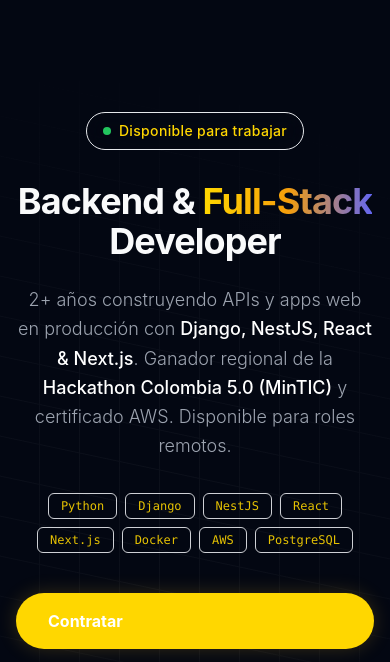
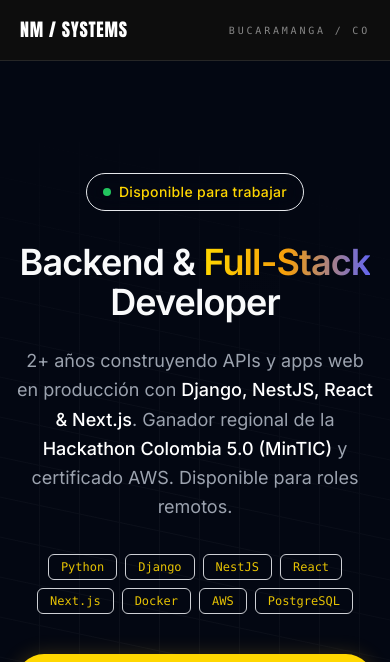
Before and after one commit to nicolas2601/mi-portafolio, an Astro site: page / in a window 390 px wide. Shown: the top 662 px of the page. Built offline with nearby package versions, Linux system fonts and the light colour scheme; Astro itself is replaced by a stand-in of ours.

Commit message:
feat(shell): add shared p5 frame

```diff
--- /dev/null
+++ b/src/components/P5Frame.astro
@@ -0,0 +1,21 @@
+<div class="p5-shell relative overflow-hidden">
+  <div class="pointer-events-none absolute inset-0 z-0 opacity-20" aria-hidden="true">
+    <div class="absolute -left-16 top-24 h-1/2 w-24 rotate-12 bg-[var(--p5-red)]"></div>
+    <div class="absolute -right-20 bottom-16 h-2/3 w-32 -rotate-12 bg-[var(--p5-white)]"></div>
+  </div>
+
+  <header class="relative z-10 flex items-center justify-between border-b border-white/10 px-5 py-4 sm:px-8">
+    <a href="/" class="p5-display text-lg tracking-widest text-[var(--p5-white)]" aria-label="Nicolas Moreno home">
+      NM / SYSTEMS
+    </a>
+    <span class="font-mono text-[10px] uppercase tracking-[0.28em] text-white/50">Bucaramanga / CO</span>
+  </header>
+
+  <div class="relative z-10">
+    <slot />
+  </div>
+
+  <footer class="relative z-10 border-t border-white/10 px-5 py-6 text-center text-xs text-white/60 sm:px-8">
+    <p>Visual style inspired by Persona 5. Fan tribute, not affiliated with Atlus.</p>
+  </footer>
+</div>
--- a/src/layouts/Layout.astro
+++ b/src/layouts/Layout.astro
@@ -1,10 +1,12 @@
 ---
-import { ViewTransitions } from "astro:transitions";
+import { ClientRouter } from "astro:transitions";
 import "@fontsource/space-grotesk";
 import "../styles/global.css";
+import "../styles/p5.css";
 import Dock from "../components/ui/Dock";
 import Footer from "../components/Footer";
 import FluidCursor from "../components/ui/FluidCursor";
+import P5Frame from "../components/P5Frame.astro";
 
 export interface Props {
   title: string;
@@ -162,7 +164,7 @@ const canonicalURL = new URL(Astro.url.pathname, Astro.site);
       ]
     })} />
 
-    <ViewTransitions />
+    <ClientRouter />
   </head>
   <body
     class="bg-black text-white antialiased selection:bg-yellow-500/30 selection:text-yellow-200 cursor-none"
@@ -176,10 +178,12 @@ const canonicalURL = new URL(Astro.url.pathname, Astro.site);
     <FluidCursor client:load />
     <Dock client:load />
 
-    <main id="main-content">
-      <slot />
-    </main>
+    <P5Frame>
+      <main id="main-content">
+        <slot />
+      </main>
 
-    <Footer />
+      <Footer />
+    </P5Frame>
   </body>
 </html>
```
Also changed, not shown: openspec/changes/p5-redesign/tasks.md (+1 -1 lines).
